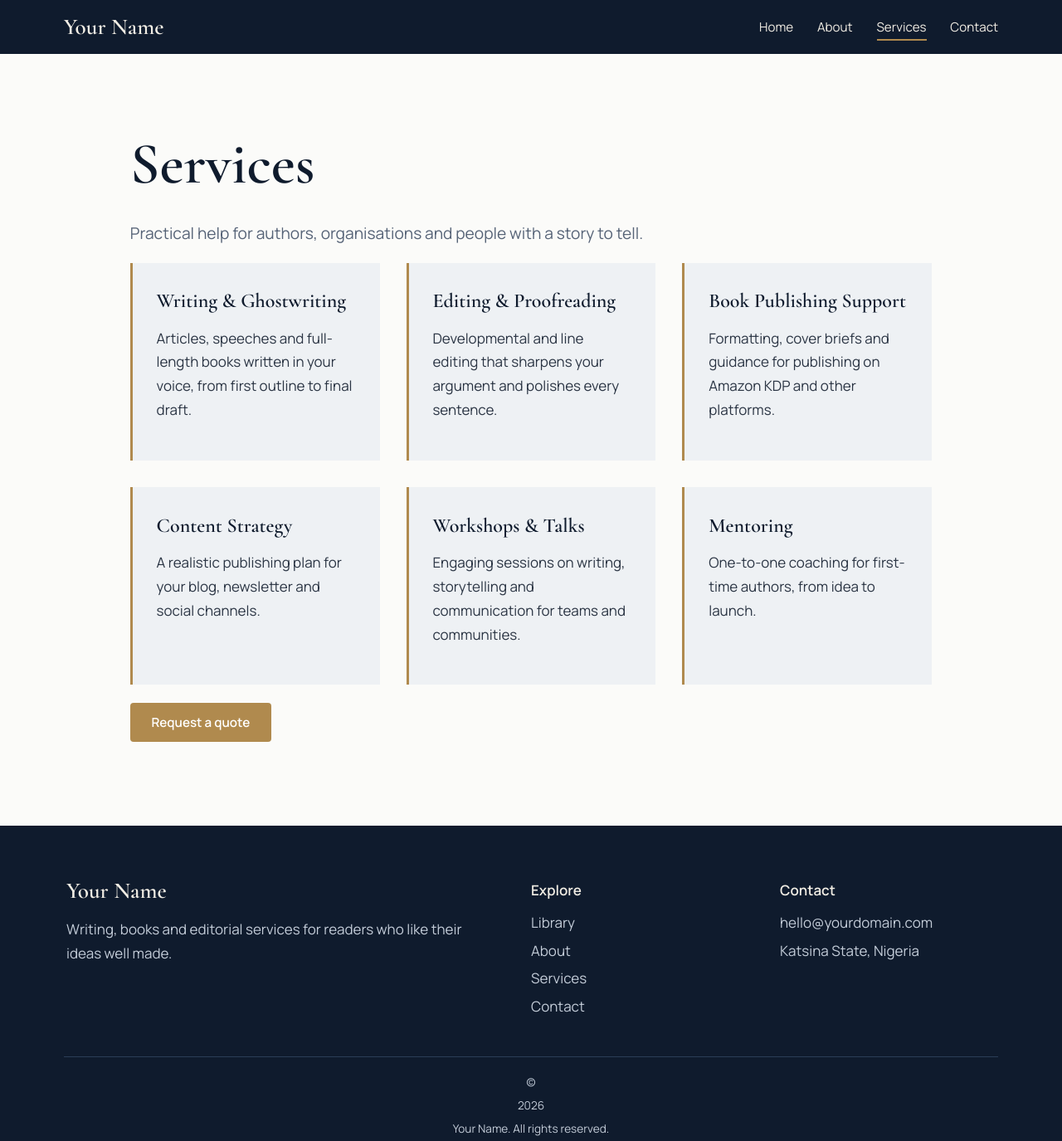
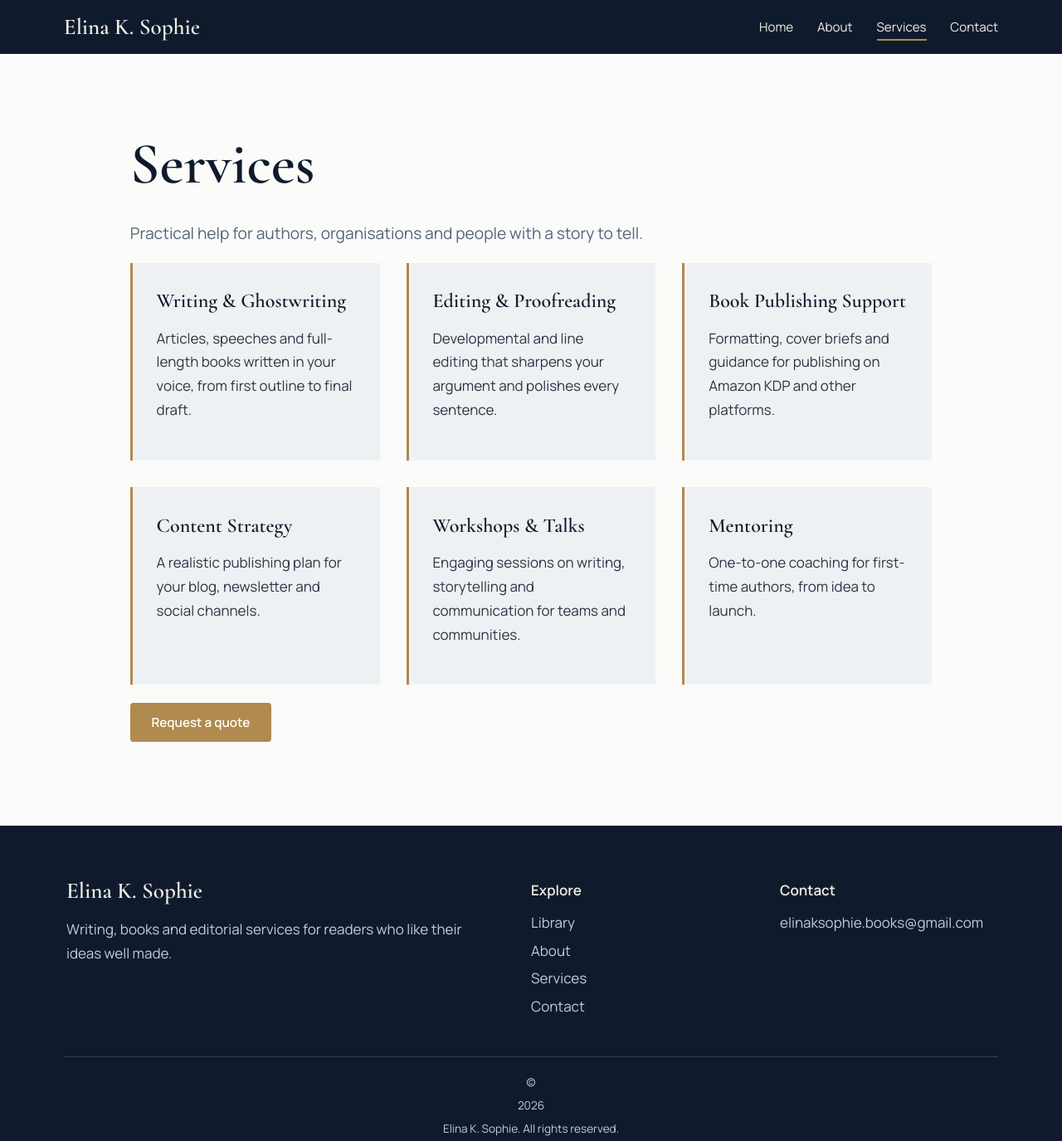
Before and after one commit to elinaksophiebooks-max/elinaksophiecreator-co, a plain HTML site: page services.html in a window 1280 px wide. Shown: the whole page at 83% size. Drawn offline with nearby package versions, Linux system fonts and the light colour scheme.

Commit message:
Apply Elina K. Sophie site branding and remove physical address

```diff
--- a/services.html
+++ b/services.html
@@ -1,7 +1,7 @@
-<!DOCTYPE html><html lang="en"><head><title>Services | Your Name Studio</title><meta charset="utf-8"><meta name="viewport" content="width=device-width,initial-scale=1"><link rel="preconnect" href="https://fonts.googleapis.com"><link rel="preconnect" href="https://fonts.gstatic.com" crossorigin><link href="https://fonts.googleapis.com/css2?family=Cormorant+Garamond:wght@500;600;700&family=Manrope:wght@400;500;600&display=swap" rel="stylesheet"><link rel="stylesheet" href="css/style.css"><meta name="description" content="Essays, books and thoughtful writing by Your Name."><script src="https://identity.netlify.com/v1/netlify-identity-widget.js"></script></head><body>
-<header class="nav"><a class="logo" href="index.html">Your Name</a><button class="burger" aria-label="Menu" onclick="document.body.classList.toggle('open')">Menu</button><nav><a href="index.html" >Home</a><a href="about.html" >About</a><a href="services.html" class="on">Services</a><a href="contact.html" >Contact</a></nav></header>
+<!DOCTYPE html><html lang="en"><head><title>Services | Elina K. Sophie</title><meta charset="utf-8"><meta name="viewport" content="width=device-width,initial-scale=1"><link rel="preconnect" href="https://fonts.googleapis.com"><link rel="preconnect" href="https://fonts.gstatic.com" crossorigin><link href="https://fonts.googleapis.com/css2?family=Cormorant+Garamond:wght@500;600;700&family=Manrope:wght@400;500;600&display=swap" rel="stylesheet"><link rel="stylesheet" href="css/style.css"><meta name="description" content="Essays, books and thoughtful writing by Elina K. Sophie."><script src="https://identity.netlify.com/v1/netlify-identity-widget.js"></script></head><body>
+<header class="nav"><a class="logo" href="index.html">Elina K. Sophie</a><button class="burger" aria-label="Menu" onclick="document.body.classList.toggle('open')">Menu</button><nav><a href="index.html" >Home</a><a href="about.html" >About</a><a href="services.html" class="on">Services</a><a href="contact.html" >Contact</a></nav></header>
 <main>
 <section class="wrap"><h1>Services</h1><p class="lead">Practical help for authors, organisations and people with a story to tell.</p><div class="grid three"><article class="card"><h3>Writing &amp; Ghostwriting</h3><p>Articles, speeches and full-length books written in your voice, from first outline to final draft.</p></article><article class="card"><h3>Editing &amp; Proofreading</h3><p>Developmental and line editing that sharpens your argument and polishes every sentence.</p></article><article class="card"><h3>Book Publishing Support</h3><p>Formatting, cover briefs and guidance for publishing on Amazon KDP and other platforms.</p></article><article class="card"><h3>Content Strategy</h3><p>A realistic publishing plan for your blog, newsletter and social channels.</p></article><article class="card"><h3>Workshops &amp; Talks</h3><p>Engaging sessions on writing, storytelling and communication for teams and communities.</p></article><article class="card"><h3>Mentoring</h3><p>One-to-one coaching for first-time authors, from idea to launch.</p></article></div><p><a class="btn" href="contact.html">Request a quote</a></p></section>
 </main>
-<footer><div class="fgrid"><div><p class="logo">Your Name</p><p>Writing, books and editorial services for readers who like their ideas well made.</p></div><div><h4>Explore</h4><a href="index.html#library">Library</a><a href="about.html">About</a><a href="services.html">Services</a><a href="contact.html">Contact</a></div><div><h4>Contact</h4><a href="mailto:hello@yourdomain.com">hello@yourdomain.com</a><span>Katsina State, Nigeria</span></div></div><p class="copy">&copy; <span id="yr"></span> Your Name. All rights reserved.</p></footer>
+<footer><div class="fgrid"><div><p class="logo">Elina K. Sophie</p><p>Writing, books and editorial services for readers who like their ideas well made.</p></div><div><h4>Explore</h4><a href="index.html#library">Library</a><a href="about.html">About</a><a href="services.html">Services</a><a href="contact.html">Contact</a></div><div><h4>Contact</h4><a href="mailto:elinaksophie.books@gmail.com">elinaksophie.books@gmail.com</a><span></span></div></div><p class="copy">&copy; <span id="yr"></span> Elina K. Sophie. All rights reserved.</p></footer>
 <script src="js/main.js"></script></body></html>
```
